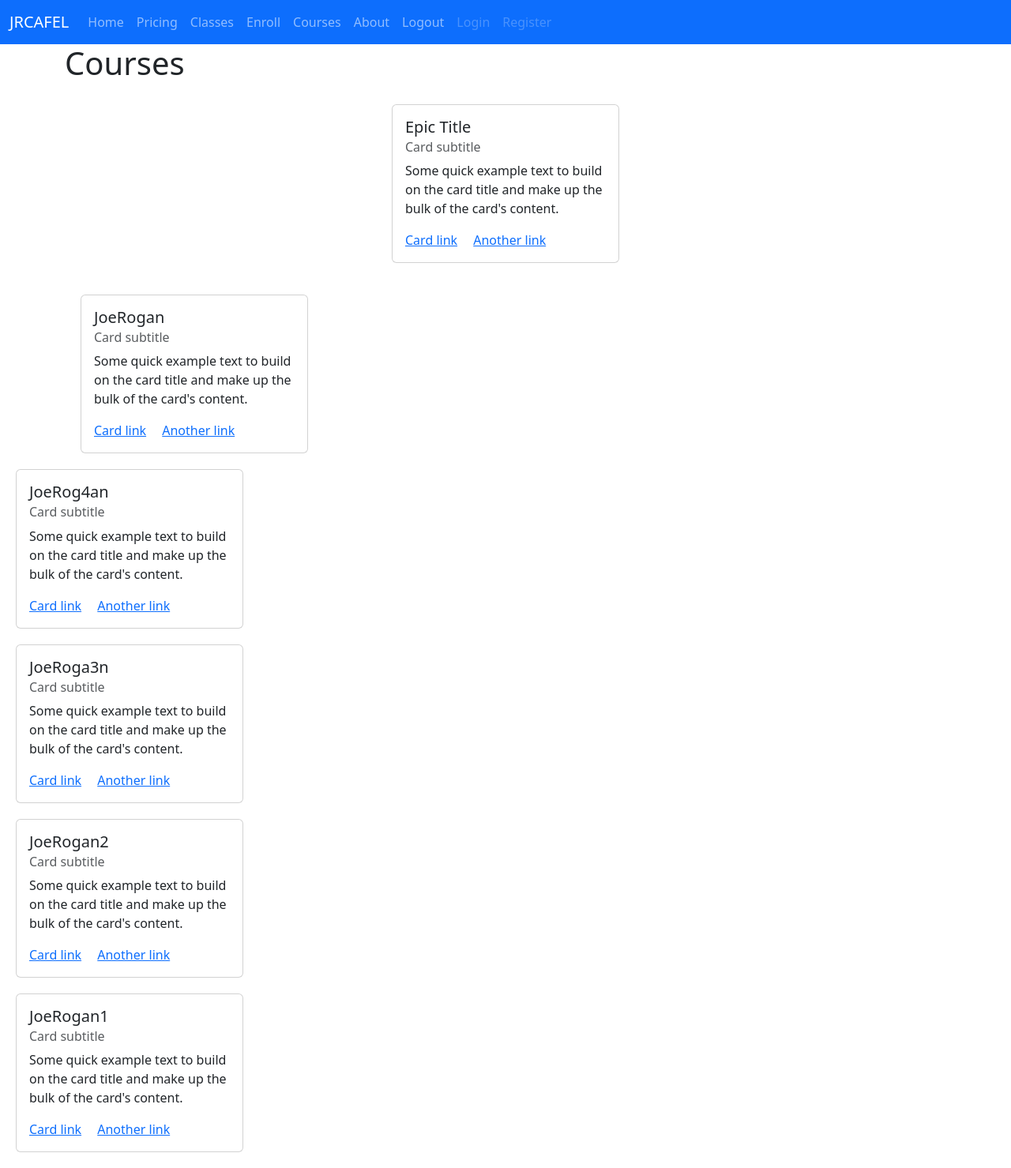
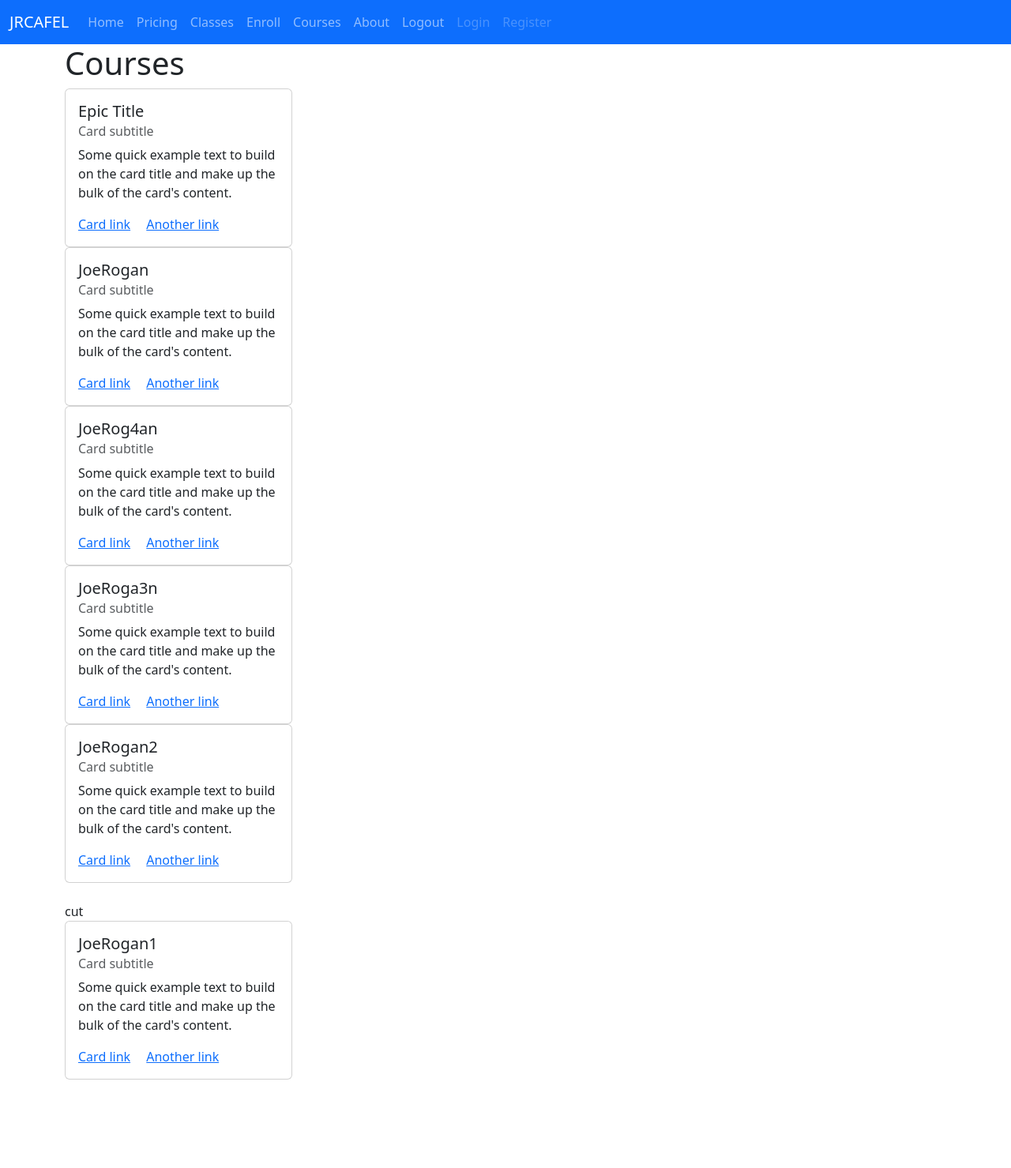
Before and after one commit to TropiiDev/DualHacks, a Flask app: page /courses in a window 1280 px wide. Shown: the whole page at 79% size. After the commit the page ends 1367 px from the top, so only its background shows below. Run offline with Flask 3, Linux system fonts and the light colour scheme; a user stored in the database is signed in; some libraries are stand-ins or nearby versions.

Commit message:
added card changes

```diff
--- a/website/static/css/courses.css
+++ b/website/static/css/courses.css
@@ -1,11 +1,14 @@
 .cards {
-    display: flex;
-    flex-direction: row;
-    align-items: center;
-    justify-content: center;
+    /* display: flex; */
+    /* flex-direction: row; */
+    /* align-items: center; */
+    /* justify-content: center; */
 }
 
 .card {
-    width: 18rem;
-    margin: 20px;
+    /* width: 18rem; */
+    /* flex-direction: row; */
+    /* margin: 20px; */
+    margin:0;
+    padding:0;
 }
--- a/website/templates/courses.html
+++ b/website/templates/courses.html
@@ -8,11 +8,13 @@
 
 {% block content %}
     <h1>Courses</h1>
+    <div class="cards">
     {% for user in course_list['Users'].keys() %}
-      <div class="cards">
+
+      {% set test=namespace(value=0) %}
 
       {% for card in course_list['Users'][user]['CoursesMade'].keys() %}
-      {% if card is not none %}
+
       <div class="card" style="width: 18rem;">
           <div class="card-body">
             <h5 class="card-title">{{card}}</h5>
@@ -22,9 +24,18 @@
             <a href="#" class="card-link">Another link</a>
           </div>
         </div>
+
+
+      {% set test.value = 1+test.value %}
+      <!-- {{test.value}} -->
+      {% if test.value % 5 == 0 %}
+      <br>
+      {{'cut'}}
       {% endif %}
 
-  </div>
+
   {% endfor %}
+
   {% endfor %}
+</div>
 {% endblock %}
```
